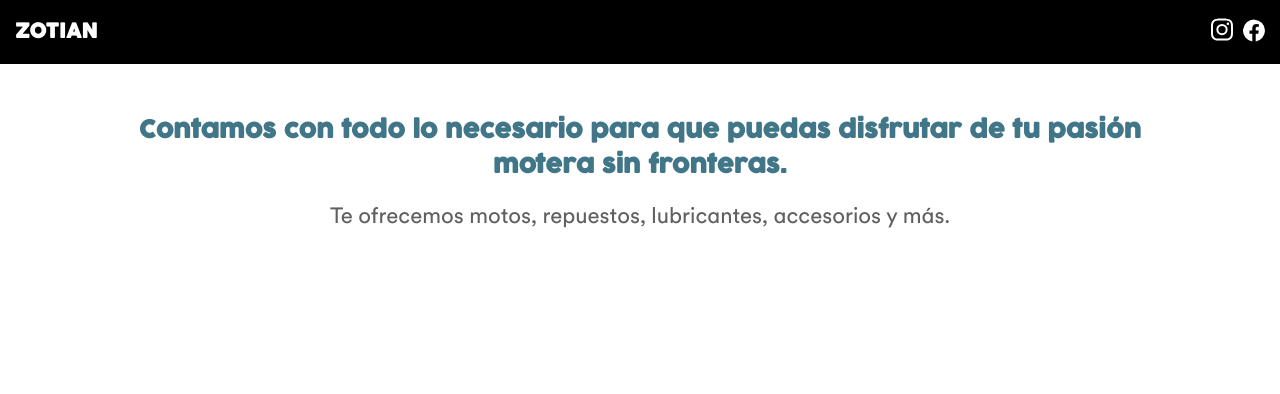
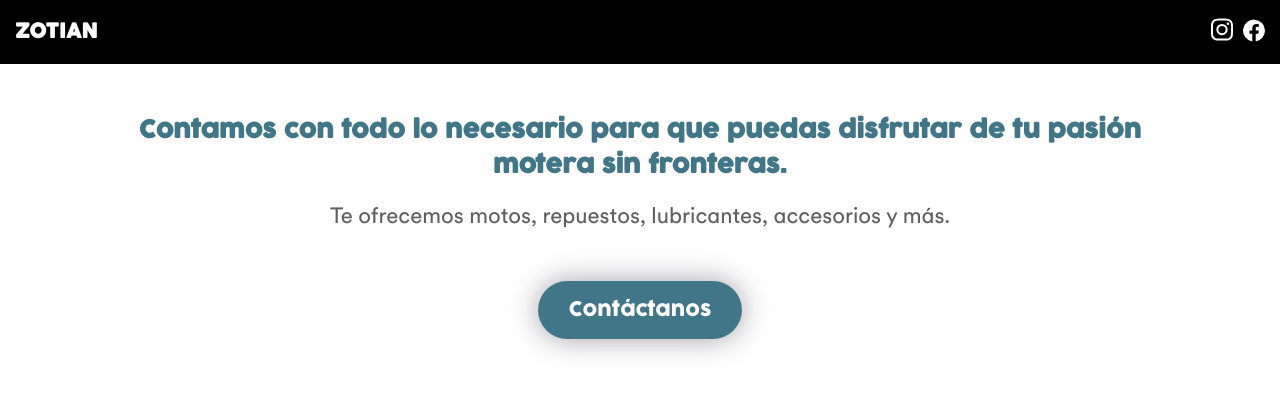
Before and after one commit to RebelsDev/zotian, a Next.js app: page / in a window 1280 px wide. Shown: the top 394 px of the page. Built offline with nearby package versions, Linux system fonts and the light colour scheme.

Commit message:
add button style

```diff
--- a/pages/index.jsx
+++ b/pages/index.jsx
@@ -24,6 +24,7 @@ export default function Home() {
             lubricantes, accesorios y más.</p>
 
         </div>
+        <button>Contáctanos</button>
       </section>
       <section id='miedos'>
 
--- a/styles/globals.scss
+++ b/styles/globals.scss
@@ -32,7 +32,15 @@ p.subtitle{
 }
 
 button{
-
+    appearance: none;
+    font-family:'Cocogoose', Arial, Helvetica, sans-serif;
+    border: none;
+    font-size: 20px;
+    padding: 15px 30px;
+    color: white;
+    background-color: $accent-color;
+    border-radius: 30px;
+    box-shadow: rgba(100, 100, 111, 0.6) 0px 0px 29px 0px;
 }
 
 
```
